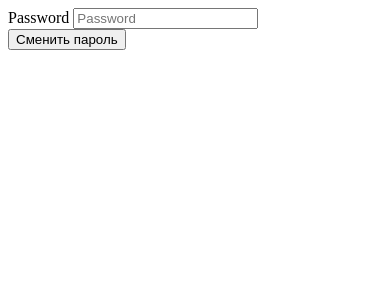
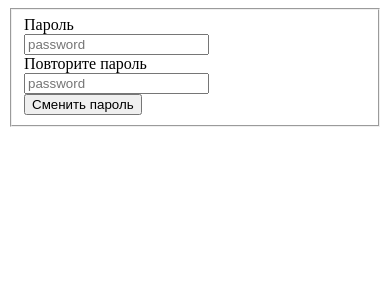
Before and after one commit to memb37/phpfinansist, a PHP site: page /change_password.php in a window 390 px wide. Shown: the top 300 px of the page. Run offline with PHP 8.4, Linux system fonts and the light colour scheme.

Commit message:
подтверждение пароля в формах смены пароля и регистрации

```diff
--- a/application/controller/user.php
+++ b/application/controller/user.php
@@ -39,6 +39,7 @@ class Controller_User extends Controller {
                 $user = new Model_User();
                 $user->from_array(array(
                     'password' => $_POST['password'],
+                    're_password' => $_POST['re_password'],
                     'name' => $_POST['name'],
                     'email' => $_POST['email']
                 ));
@@ -83,6 +84,7 @@ class Controller_User extends Controller {
         if(!empty($_POST)) {
             $user = new Model_User($_SESSION['user']['id']);
             $user->password = $_POST['password'];
+            $user->re_password = $_POST['re_password'];
             $error = $user->validate();
             if(empty($error)) {
                 $user->change_password();
--- a/application/model/user.php
+++ b/application/model/user.php
@@ -5,6 +5,7 @@ class Model_User extends Model {
     public $name;
     public $email;
     public $password;
+    public $re_password;
     public $recovery_key;
     public $recovery_time;
 
@@ -98,6 +99,9 @@ class Model_User extends Model {
         if(strlen($this->password) < 5) {
             $error[] = ("Пароль должен быть не менее 5 символов");
         }
+        if($this->password != $this->re_password) {
+            $error[] = ("Введенные пароли не совпадают");
+        }
         if(strlen($this->name) > 30) {
             $error[] = ("Имя должно быть не длинее 30 символов");
         }
--- a/application/views/user/change_password.php
+++ b/application/views/user/change_password.php
@@ -1,10 +1,36 @@
-<form  method="POST"  class="form-inline" role="form">
-    <div class="form-group">
-        <label class="sr-only" for="InputPassword">Password</label>
-        <input type="password" name="password" required class="form-control" id="InputPassword" placeholder="Password">
-    </div>
-    <button name="change_pass" type="submit" class="btn btn-primary">Сменить пароль</button>
-    <? if (!empty($data)) : ?>
+<form class="form-horizontal" method="POST">
+    <fieldset>
+
+        <!-- Password input-->
+        <div class="form-group">
+            <label class="col-md-4 control-label" for="password">Пароль</label>
+            <div class="col-md-4">
+                <input id="password" name="password" type="password" placeholder="password" class="form-control input-md">
+
+            </div>
+        </div>
+
+        <!-- Password input-->
+        <div class="form-group">
+            <label class="col-md-4 control-label" for="re_password">Повторите пароль</label>
+            <div class="col-md-4">
+                <input id="re_password" name="re_password" type="password" placeholder="password" class="form-control input-md">
+
+            </div>
+        </div>
+
+        <!-- Button -->
+        <div class="form-group">
+            <label class="col-md-4 control-label" for="change_password"></label>
+            <div class="col-md-4">
+                <button id="change_password" name="change_password" class="btn btn-primary">Сменить пароль</button>
+            </div>
+        </div>
+
+    </fieldset>
+
+
+<? if (!empty($data)) : ?>
     <? foreach($data as $msg) : ?>
     <p><?= $msg ?>
         <? endforeach; ?>
```
Also changed, not shown: application/views/user/register.php (+9 -0 lines).
